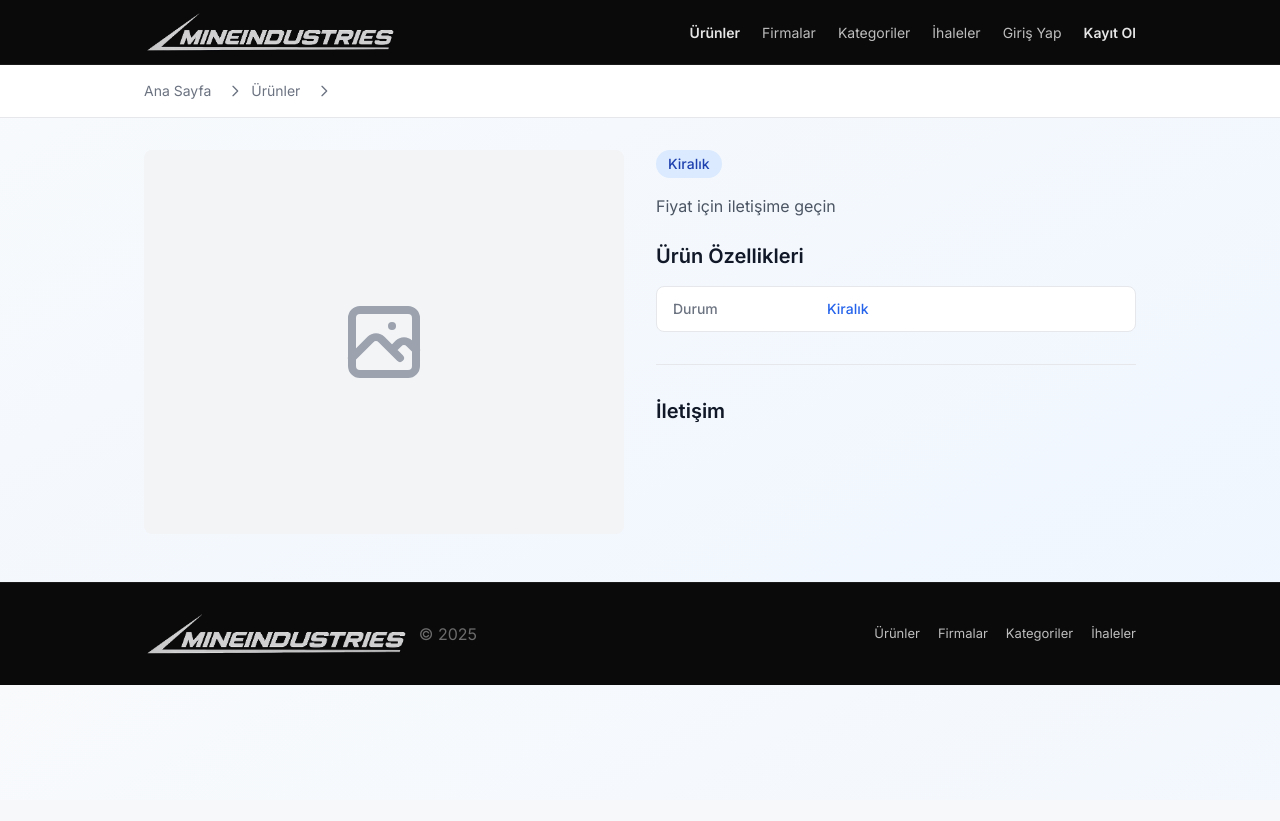
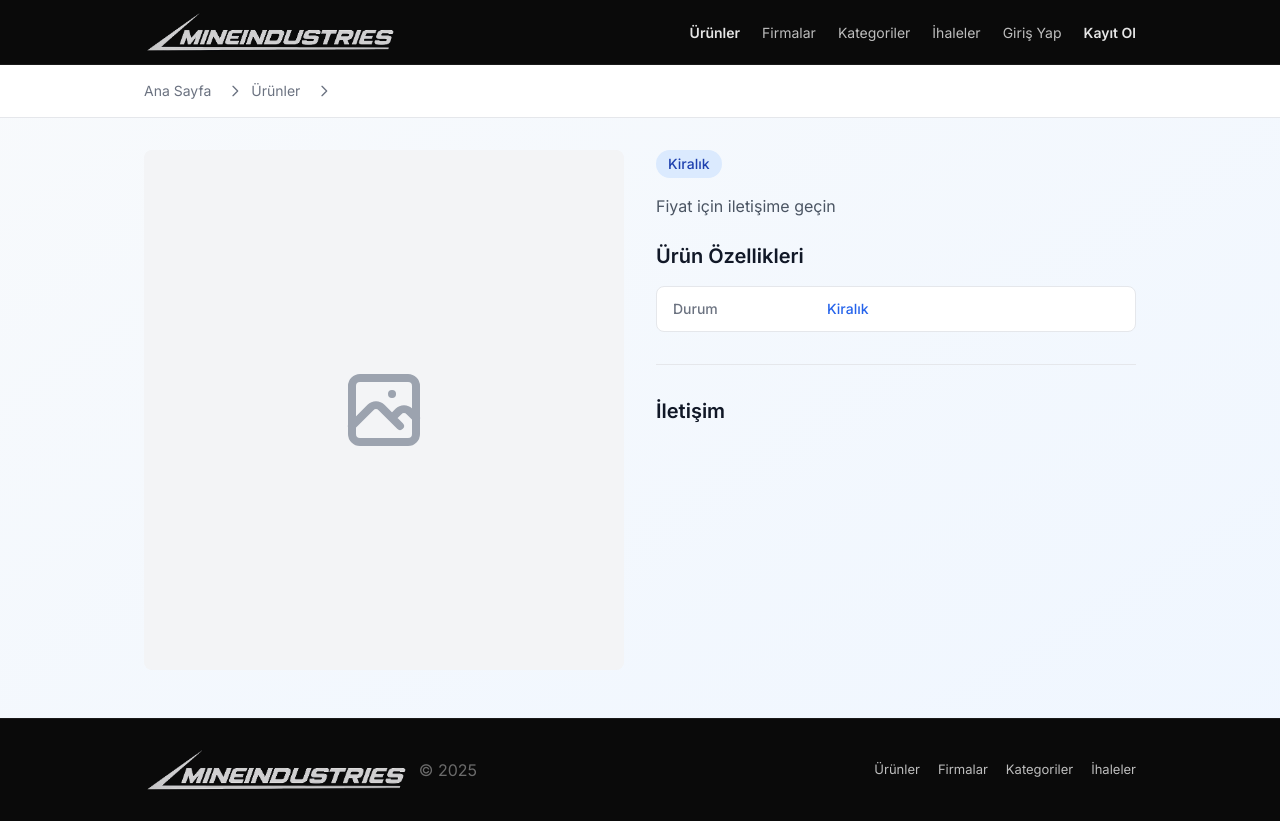
Before and after one commit to sercantrhnn/makine-ticaret, a Symfony app: template templates/public/product_detail.html.twig in a window 1280 px wide. Before the commit the page ends 685 px from the top, so only its background shows below. Run offline with Twig, Linux system fonts and the light colour scheme; the template is opened without the code that fills it, so the values that code supplies are empty; some libraries are stand-ins or nearby versions.

Commit message:
Ürün detay sayfası tasarım düzenlendi.

```diff
--- a/templates/public/product_detail.html.twig
+++ b/templates/public/product_detail.html.twig
@@ -105,15 +105,15 @@
             {% endfor %}
             <div id="product-gallery" data-images='{{ imageUrls|json_encode|e('html_attr') }}'></div>
 
-            <div class="aspect-w-1 aspect-h-1 rounded-lg overflow-hidden mb-4">
+            <div class="rounded-lg overflow-hidden mb-4" style="height:520px;">
                 {% if product.images|length > 0 %}
                     <img src="{{ asset(product.images.first.imagePath) }}"
                          alt="{{ product.name }}"
-                         class="w-full h-96 object-cover cursor-zoom-in"
+                         class="w-full h-full object-cover cursor-zoom-in"
                          data-index="0"
                          id="mainProductImage">
                 {% else %}
-                    <div class="w-full h-96 bg-gray-100 flex items-center justify-center">
+                    <div class="w-full h-full bg-gray-100 flex items-center justify-center">
                         <svg class="w-24 h-24 text-gray-400" fill="none" stroke="currentColor" viewBox="0 0 24 24">
                             <path stroke-linecap="round" stroke-linejoin="round" stroke-width="2" d="M4 16l4.586-4.586a2 2 0 012.828 0L16 16m-2-2l1.586-1.586a2 2 0 012.828 0L20 14m-6-6h.01M6 20h12a2 2 0 002-2V6a2 2 0 00-2-2H6a2 2 0 00-2 2v12a2 2 0 002 2z"></path>
                         </svg>
@@ -123,12 +123,12 @@
 
             <!-- Additional Images -->
             {% if product.images|length > 1 %}
-                <div class="grid grid-cols-4 gap-2">
+                <div class="grid grid-cols-4 gap-3">
                     {% for image in product.images|slice(1) %}
                         <div class="aspect-w-1 aspect-h-1 rounded-md overflow-hidden">
                             <img src="{{ asset(image.imagePath) }}"
                                  alt="{{ product.name }}"
-                                 class="w-full h-20 object-cover hover:opacity-75 cursor-pointer"
+                                 class="w-full h-24 object-cover hover:opacity-75 cursor-pointer"
                                  data-index="{{ loop.index }}">
                         </div>
                     {% endfor %}
@@ -138,10 +138,10 @@
             {% if product.videos|length > 0 %}
                 <div class="mt-6">
                     <h2 class="text-base font-semibold text-gray-900 mb-3">Ürün Videoları</h2>
-                    <div class="grid grid-cols-1 md:grid-cols-2 gap-4">
+                    <div class="grid grid-cols-1 sm:grid-cols-2 lg:grid-cols-3 gap-4">
                         {% for video in product.videos %}
                             <div class="bg-black rounded-lg overflow-hidden">
-                                <video controls preload="metadata" class="w-full h-64 object-cover">
+                                <video controls preload="metadata" class="w-full" style="height:180px;object-fit:cover;">
                                     <source src="/{{ video.videoPath }}" type="video/mp4">
                                     Tarayıcınız video oynatmayı desteklemiyor.
                                 </video>
```
